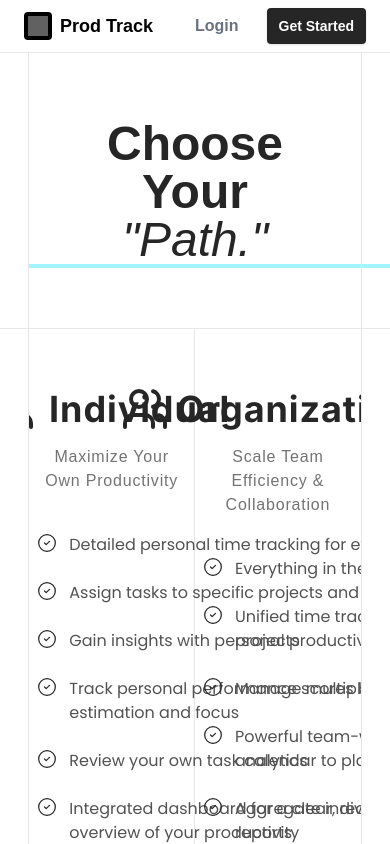
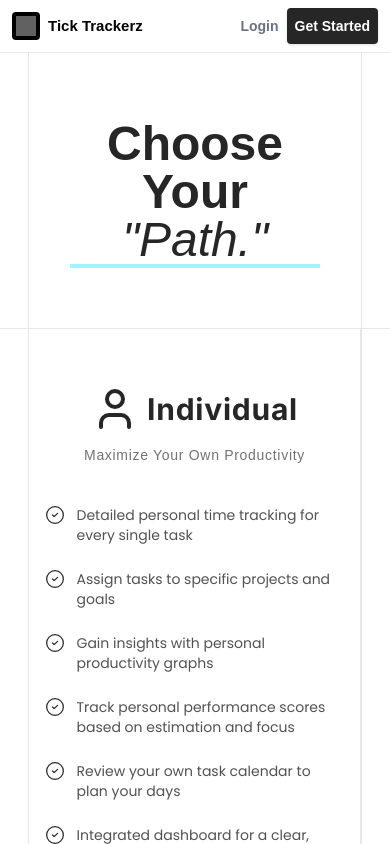
Before and after one commit to DevpratapTomar2005/prod-track, a React (Vite) app in the folder frontend/: page /choose-path in a window 390 px wide. Shown: the top 844 px of the page. Built offline with nearby package versions, Linux system fonts and the light colour scheme; grey boxes are pictures that could not be loaded.

Commit message:
ADD: Make Choose Path Page Responsive

```diff
--- a/frontend/src/components/Card.tsx
+++ b/frontend/src/components/Card.tsx
@@ -19,38 +19,43 @@ const Card = ({
   img,
   btnLink,
 }: CardProps) => {
-
-
   return (
-    <div className="w-full h-full  p-2 mx-auto mt-12 ">
+    <div className="w-full h-full  p-2 mx-auto mt-12">
       <div className="flex items-center gap-2 justify-center">
         <img src={img} alt={title} className="h-12 w-12" />
-        <h2 className="text-4xl font-bold text-neutral-800 text-center font-inter tracking-wide">
+        <h2 className="max-[350px]:text-2xl max-[900px]:text-3xl text-4xl font-bold text-neutral-800 text-center font-inter tracking-wide">
           {title}
         </h2>
       </div>
-      <div className="text-center text-neutral-500 mt-3 tracking-wider text-md">
+      <div className="text-center text-neutral-500 mt-3 tracking-wider max-[900px]:text-sm text-md">
         <p>{subtitle}</p>
       </div>
-      <div className={`font-poppins flex flex-col  items-start gap-6 mt-10 w-[450px] h-[400px] ${perks.length > 7? "mask-b-from-0.5":""} mx-auto`}>
+      <div
+        className={`font-poppins flex flex-col  items-start gap-6 mt-10 max-w-[450px] h-[400px] ${perks.length > 7 ? "mask-b-from-0.5" : ""} max-[500px]:max-w-[300px] max-[760px]:mx-auto max-[760px]:max-w-[400px] max-[1100px]:mx-5 mx-auto`}
+      >
         {perks.map((perk, index) => (
           <div className="flex justify-center items-start gap-3" key={index}>
             <img src={CircleRight} alt="Circle Right" className="h-5 w-5" />
-            <p className="text-md text-neutral-600">{perk}</p>
+            <p className="max-[900px]:text-sm text-md text-neutral-600">
+              {perk}
+            </p>
           </div>
         ))}
       </div>
-      <div className="my-7 mt-15 px-6">
+      <div className="my-7 mt-15 px-6 max-[350px]:mt-32 max-[400px]:px-0 max-[500px]:mt-25 max-[760px]:mt-10 max-[760px]:mx-auto max-[760px]:max-w-[500px] max-[900px]:mt-20 max-[950px]:mt-32 max-[1100px]:mt-25 min-[1600px]:w-[600px] min-[1600px]:mx-auto">
         <Link to={btnLink || "#"} className="flex justify-center">
-        <button className="group w-full relative overflow-hidden rounded-full bg-neutral-800 px-10 mx-15 py-3 font-bold text-white transition-colors duration-400 cursor-pointer hover:outline-1 hover:outline-neutral-800 shadow">
+          <button className="group w-full relative overflow-hidden rounded-full bg-neutral-800 px-10 max-[950px]:mx-5  mx-15 py-3 font-bold text-white transition-colors duration-400 cursor-pointer hover:outline-1 hover:outline-neutral-800 shadow">
+            <span className="absolute left-1/2 top-[100%] z-0 h-64 w-64 -translate-x-1/2 rounded-full bg-cyan-200 transition-all duration-400 ease-out group-hover:top-1/2 group-hover:-translate-y-1/2 group-hover:scale-[2.5]"></span>
 
-          <span className="absolute left-1/2 top-[100%] z-0 h-64 w-64 -translate-x-1/2 rounded-full bg-cyan-200 transition-all duration-400 ease-out group-hover:top-1/2 group-hover:-translate-y-1/2 group-hover:scale-[2.5]"></span>
-
-
-          <span className="relative z-10 transition-colors duration-500 group-hover:text-neutral-800 group font-inter tracking-wide flex items-center justify-center gap-2">
-            <span>{buttonText}</span><img src={CircleArrowRight} alt="Circle Arrow Right" className="h-5 w-5 group-hover:invert-100" />
-          </span>
-        </button>
+            <span className="relative z-10 transition-colors duration-500 group-hover:text-neutral-800 group font-inter tracking-wide flex items-center justify-center gap-2 max-[350px]:text-sm max-[350px]:gap-1">
+              <span>{buttonText}</span>
+              <img
+                src={CircleArrowRight}
+                alt="Circle Arrow Right"
+                className="h-5 w-5 group-hover:invert-100"
+              />
+            </span>
+          </button>
         </Link>
       </div>
     </div>
--- a/frontend/src/components/Navbar.tsx
+++ b/frontend/src/components/Navbar.tsx
@@ -4,22 +4,29 @@ const Navbar = () => {
   const navigate = useNavigate();
   return (
     <div className="bg-white text-black w-full fixed top-0 left-0 z-10 border-b border-gray-200">
-      <div className="flex items-center justify-between px-4 py-2 mx-2">
+      <div className="flex items-center justify-between px-4 py-2 mx-2 max-[400px]:px-1">
         <div className="flex items-center">
           <span className="p-1 bg-black rounded">
             <img src={Logo} alt="logo" className="invert-100 h-5 w-5" />
           </span>
-          <span className="ml-2 font-bold text-lg">Prod Track</span>
+          <span className="ml-2 font-bold text-lg max-[400px]:text-[15px]">
+            Tick Trackerz
+          </span>
         </div>
-        <div className="flex items-center space-x-7 ">
-          <button className="text-gray-500 hover:text-gray-700 font-semibold cursor-pointer" onClick={() => navigate("/auth/login")}>
+        <div className="flex items-center space-x-7 max-[500px]:space-x-2">
+          <button
+            className="text-gray-500 hover:text-gray-700 font-semibold cursor-pointer max-[400px]:text-sm"
+            onClick={() => navigate("/auth/login")}
+          >
             Login
           </button>
           <Link to="choose-path">
-          <button className="relative px-3 py-2 font-semibold text-white cursor-pointer group shadow rounded active:shadow-none transition-all duration-100 ease-in-out group">
-            <div className="absolute inset-0 bg-neutral-800 rounded transition-all duration-100 ease-in-out group-active:scale-97 group-hover:bg-neutral-700"></div>
-            <span className="relative flex items-center justify-center gap-1 text-sm">Get Started</span>
-          </button>
+            <button className="relative px-3 py-2 font-semibold text-white cursor-pointer group shadow rounded active:shadow-none transition-all duration-100 ease-in-out group max-[400px]:px-2">
+              <div className="absolute inset-0 bg-neutral-800 rounded transition-all duration-100 ease-in-out group-active:scale-97 group-hover:bg-neutral-700"></div>
+              <span className="relative flex items-center justify-center gap-1 text-sm">
+                Get Started
+              </span>
+            </button>
           </Link>
         </div>
       </div>
--- a/frontend/src/pages/ChooseSignupRolePage.tsx
+++ b/frontend/src/pages/ChooseSignupRolePage.tsx
@@ -20,33 +20,46 @@ const ChooseSignupRolePage = () => {
     "Aggregate individual performance data into team reports",
     "Comprehensive exportable reports for payroll and invoicing",
     "Integrations with team tools like Slack, Discord, or Jira",
-    ]
+  ];
   return (
     <>
       <div className="mt-30 w-full">
         <div className="mt-10">
-            <div >
-                <h1 className="text-5xl  font-bold text-neutral-800 text-center w-[55%] mx-auto">Choose Your <span className=" italic font-medium">"Path."</span></h1>
-
+          <div>
+            <h1 className="max-[350px]:text-4xl text-5xl  font-bold text-neutral-800 text-center w-[55%] mx-auto">
+              Choose Your <span className=" italic font-medium">"Path."</span>
+            </h1>
           </div>
-            <div className="mx-auto w-[410px] h-1 bg-cyan-200 "></div>
-
+          <div className="mx-auto max-[350px]:w-[150px] max-[500px]:w-[250px] w-[410px] h-1 bg-cyan-200 "></div>
         </div>
-        <div className='w-[1000%] bg-gray-200 h-px relative left-[-10%] mt-15'></div>
-        <div className="w-full grid grid-cols-2 divide-x  h-full overflow-y-hidden">
-            <div className=" border-gray-200 h-full">
-                <Card perks={IndividualPerks} img={UserSolo} title="Individual" subtitle="Maximize Your Own Productivity" buttonText="Browse Plans" btnLink="/auth/register/user"/>
+        <div className="w-[1000%] bg-gray-200 h-px relative left-[-10%] mt-15"></div>
+        <div className="w-full grid grid-cols-2 divide-x  h-full overflow-y-hidden max-[760px]:grid-cols-1">
+          <div className=" border-gray-200 h-full max-[706px]:col-span-1 max-[760px]:border-b">
+            <Card
+              perks={IndividualPerks}
+              img={UserSolo}
+              title="Individual"
+              subtitle="Maximize Your Own Productivity"
+              buttonText="Browse Plans"
+              btnLink="/auth/register/user"
+            />
           </div>
 
-            <div className="h-full">
-                <Card perks={OrganizationPerks} img={UserGroup} title="Organizations" subtitle="Scale Team Efficiency & Collaboration" buttonText="Browse Plans" btnLink="/auth/register/org"/>
-            </div>
-
+          <div className="h-full max-[760px]:col-span-1">
+            <Card
+              perks={OrganizationPerks}
+              img={UserGroup}
+              title="Organizations"
+              subtitle="Scale Team Efficiency & Collaboration"
+              buttonText="Browse Plans"
+              btnLink="/auth/register/org"
+            />
           </div>
         </div>
-    <div className='w-[1000%] bg-gray-200 h-px mb-10 relative left-[-10%]'></div>
+      </div>
+      <div className="w-[1000%] bg-gray-200 h-px mb-10 relative left-[-10%]"></div>
     </>
-  )
-}
+  );
+};
 
-export default ChooseSignupRolePage
+export default ChooseSignupRolePage;
```
Lines whose indentation alone changed are shown as unchanged.
